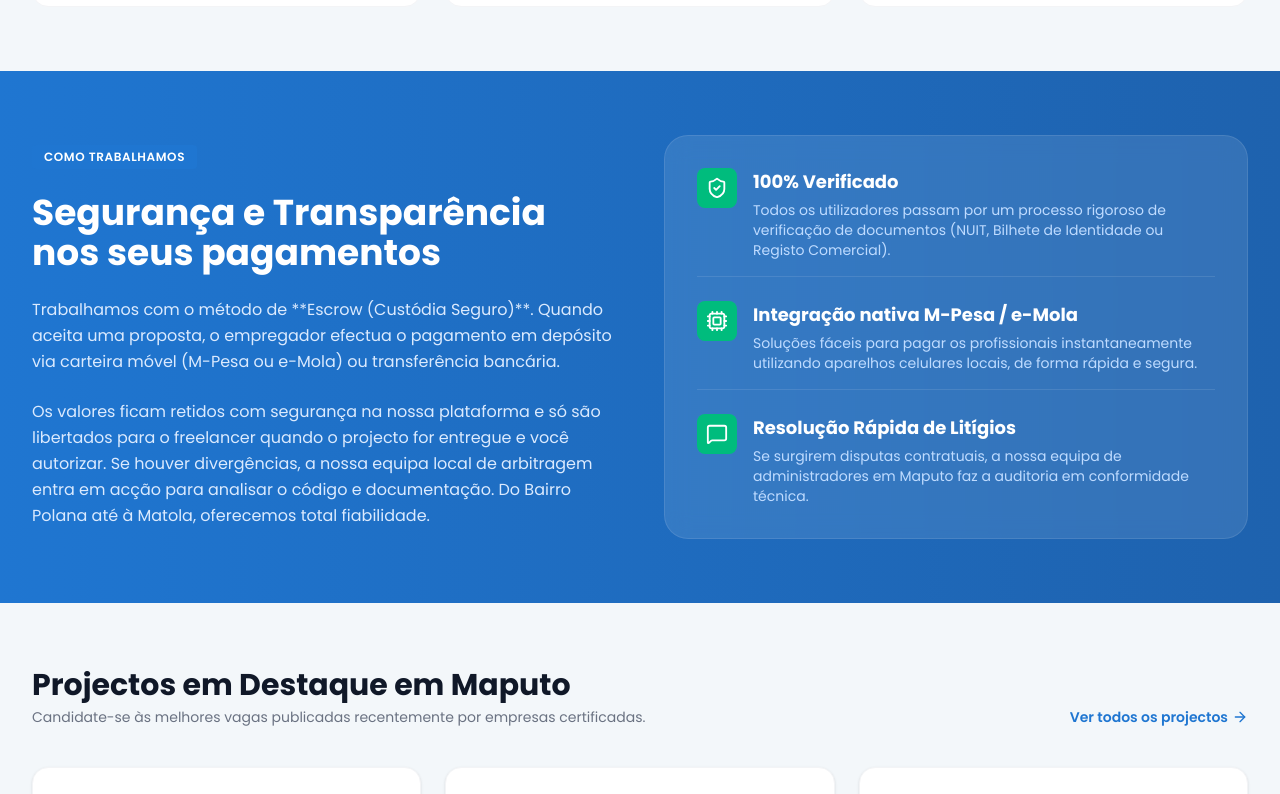
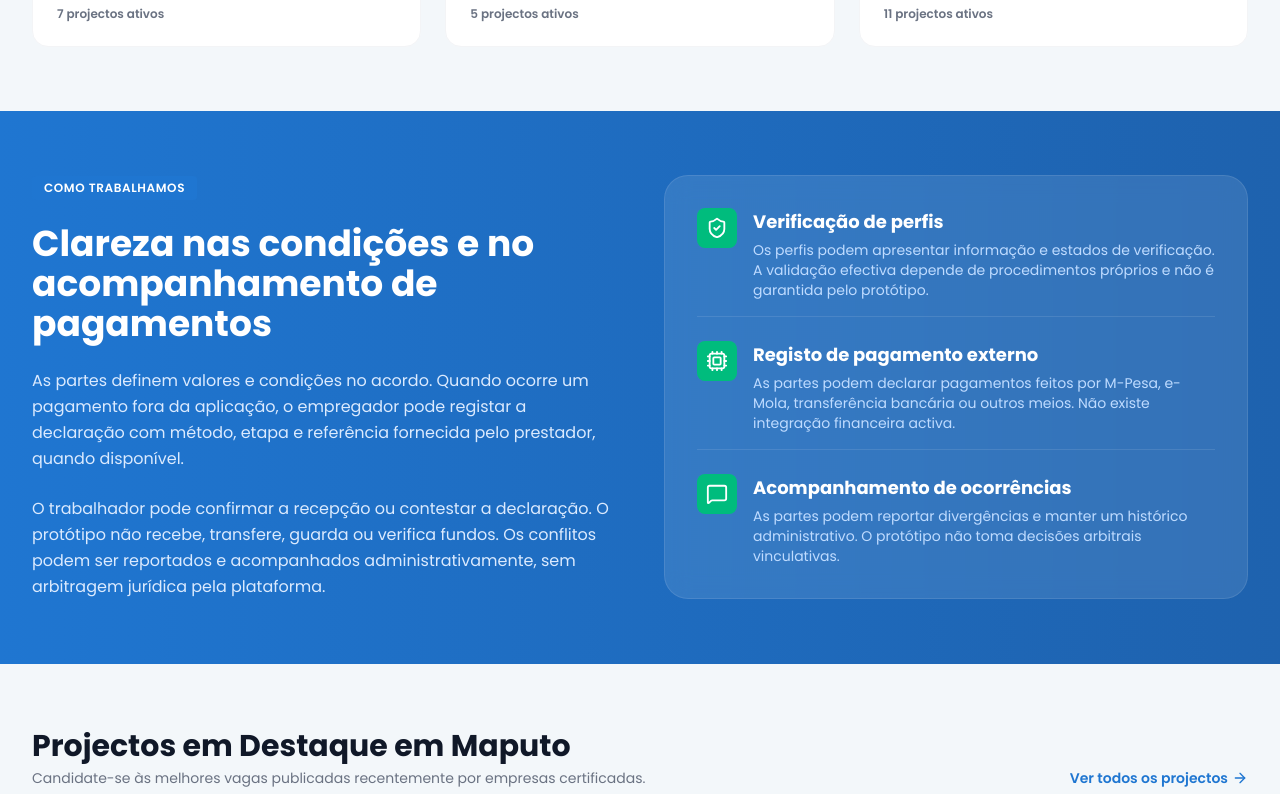
Before and after one commit to enoqueJonas/freelance-frontend, a React (Vite) app: page /#/ in a window 1280 px wide. Shown: the part 1493-2287 px from the top of the page. Built offline with nearby package versions, Linux system fonts and the light colour scheme.

Commit message:
fix(conecta): eliminate unsupported claims of escrow, banking integration and arbitration

```diff
--- a/src/pages/LandingPage.tsx
+++ b/src/pages/LandingPage.tsx
@@ -52,7 +52,7 @@ export const LandingPage: React.FC = () => {
               Ligue-se aos melhores <span className="text-primary">profissionais de TI</span> em Maputo.
             </h1>
             <p className="text-base sm:text-lg text-gray-600 max-w-2xl leading-relaxed">
-              Trabalho remoto ou presencial. A plataforma moçambicana segura que garante o depósito sob custódia (escrow) com integração nativa M-Pesa e e-Mola.
+              Protótipo de conexão entre trabalhadores autónomos de TI e empregadores em Maputo. Permite acompanhar oportunidades, acordos e declarações de pagamentos externos; não processa transacções.
             </p>
 
             <div className="flex flex-col sm:flex-row gap-4 pt-4">
@@ -75,10 +75,10 @@ export const LandingPage: React.FC = () => {
                 <CheckCircle size={16} className="text-emerald-500" /> Identidades Verificadas
               </div>
               <div className="flex items-center gap-1.5">
-                <CheckCircle size={16} className="text-emerald-500" /> Custódia Segura via Carteiras Móveis
+                <CheckCircle size={16} className="text-emerald-500" /> Acompanhamento de pagamentos externos
               </div>
               <div className="flex items-center gap-1.5">
-                <CheckCircle size={16} className="text-emerald-500" /> Mediação de Litígios Local
+                <CheckCircle size={16} className="text-emerald-500" /> Registo e acompanhamento de conflitos
               </div>
             </div>
           </div>
@@ -126,7 +126,7 @@ export const LandingPage: React.FC = () => {
         </div>
       </section>
 
-      {/* Local Escrow & Security Trust Card */}
+      {/* Acompanhamento declarativo, sem custódia */}
       <section className="bg-gradient-to-r from-primary to-[#1E62AE] text-white py-16">
         <div className="max-w-7xl mx-auto px-4 sm:px-6 lg:px-8 grid grid-cols-1 lg:grid-cols-2 gap-12 items-center">
           <div className="space-y-6">
@@ -134,13 +134,13 @@ export const LandingPage: React.FC = () => {
               COMO TRABALHAMOS
             </span>
             <h2 className="font-sans font-extrabold text-3xl sm:text-4xl">
-              Segurança e Transparência nos seus pagamentos
+              Clareza nas condições e no acompanhamento de pagamentos
             </h2>
             <p className="text-blue-100 text-base leading-relaxed">
-              Trabalhamos com o método de **Escrow (Custódia Seguro)**. Quando aceita uma proposta, o empregador efectua o pagamento em depósito via carteira móvel (M-Pesa ou e-Mola) ou transferência bancária.
+              As partes definem valores e condições no acordo. Quando ocorre um pagamento fora da aplicação, o empregador pode registar a declaração com método, etapa e referência fornecida pelo prestador, quando disponível.
             </p>
             <p className="text-blue-100 text-base leading-relaxed">
-              Os valores ficam retidos com segurança na nossa plataforma e só são libertados para o freelancer quando o projecto for entregue e você autorizar. Se houver divergências, a nossa equipa local de arbitragem entra em acção para analisar o código e documentação. Do Bairro Polana até à Matola, oferecemos total fiabilidade.
+              O trabalhador pode confirmar a recepção ou contestar a declaração. O protótipo não recebe, transfere, guarda ou verifica fundos. Os conflitos podem ser reportados e acompanhados administrativamente, sem arbitragem jurídica pela plataforma.
             </p>
           </div>
 
@@ -150,8 +150,8 @@ export const LandingPage: React.FC = () => {
                 <ShieldCheck size={22} />
               </div>
               <div>
-                <h4 className="text-lg font-bold">100% Verificado</h4>
-                <p className="text-sm text-blue-150 text-blue-200 mt-1">Todos os utilizadores passam por um processo rigoroso de verificação de documentos (NUIT, Bilhete de Identidade ou Registo Comercial).</p>
+                <h4 className="text-lg font-bold">Verificação de perfis</h4>
+                <p className="text-sm text-blue-150 text-blue-200 mt-1">Os perfis podem apresentar informação e estados de verificação. A validação efectiva depende de procedimentos próprios e não é garantida pelo protótipo.</p>
               </div>
             </div>
 
@@ -160,8 +160,8 @@ export const LandingPage: React.FC = () => {
                 <Cpu size={22} />
               </div>
               <div>
-                <h4 className="text-lg font-bold">Integração nativa M-Pesa / e-Mola</h4>
-                <p className="text-sm text-blue-150 text-blue-200 mt-1">Soluções fáceis para pagar os profissionais instantaneamente utilizando aparelhos celulares locais, de forma rápida e segura.</p>
+                <h4 className="text-lg font-bold">Registo de pagamento externo</h4>
+                <p className="text-sm text-blue-150 text-blue-200 mt-1">As partes podem declarar pagamentos feitos por M-Pesa, e-Mola, transferência bancária ou outros meios. Não existe integração financeira activa.</p>
               </div>
             </div>
 
@@ -170,8 +170,8 @@ export const LandingPage: React.FC = () => {
                 <MessageSquare size={22} />
               </div>
               <div>
-                <h4 className="text-lg font-bold">Resolução Rápida de Litígios</h4>
-                <p className="text-sm text-blue-150 text-blue-200 mt-1">Se surgirem disputas contratuais, a nossa equipa de administradores em Maputo faz a auditoria em conformidade técnica.</p>
+                <h4 className="text-lg font-bold">Acompanhamento de ocorrências</h4>
+                <p className="text-sm text-blue-150 text-blue-200 mt-1">As partes podem reportar divergências e manter um histórico administrativo. O protótipo não toma decisões arbitrais vinculativas.</p>
               </div>
             </div>
           </div>
```
